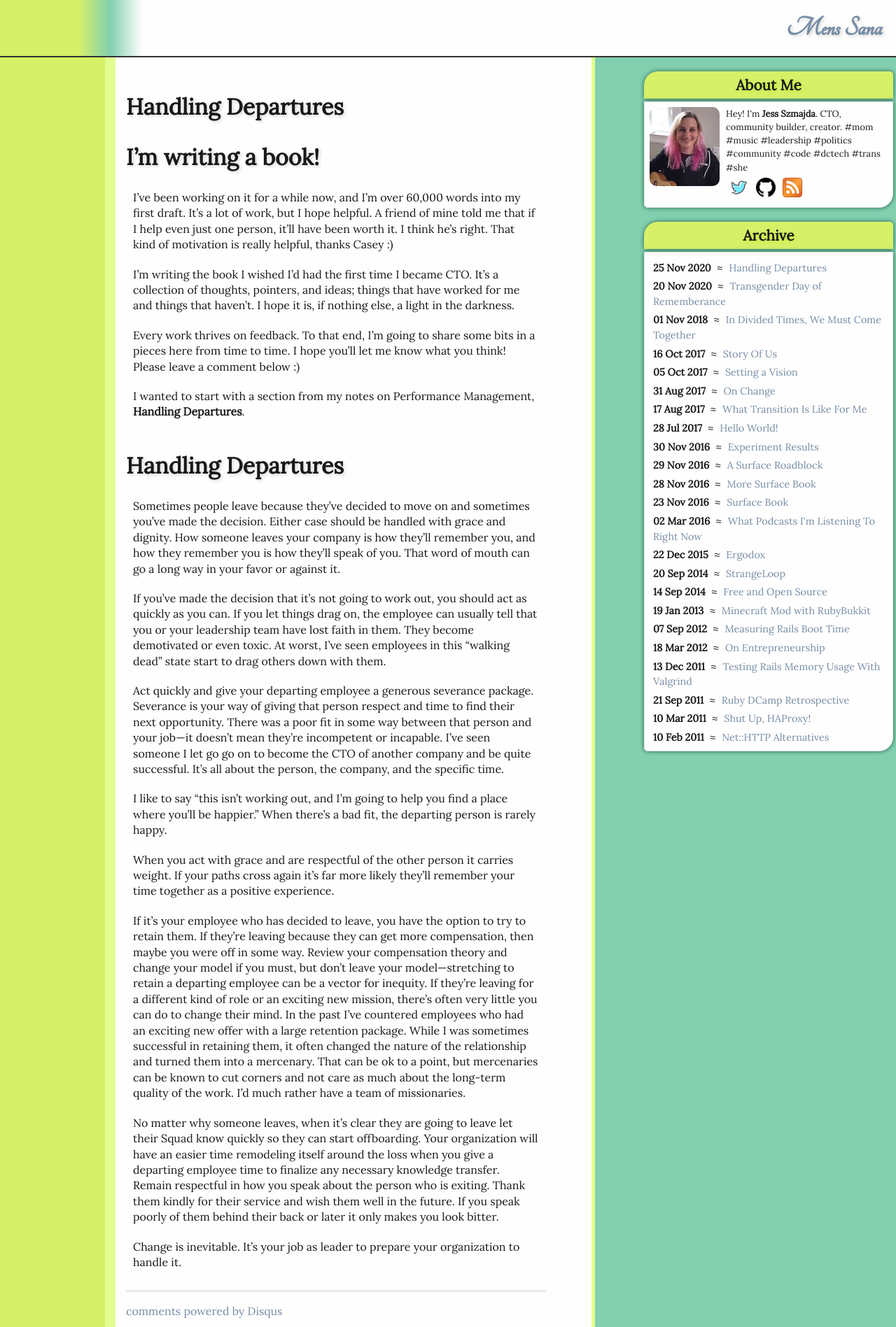
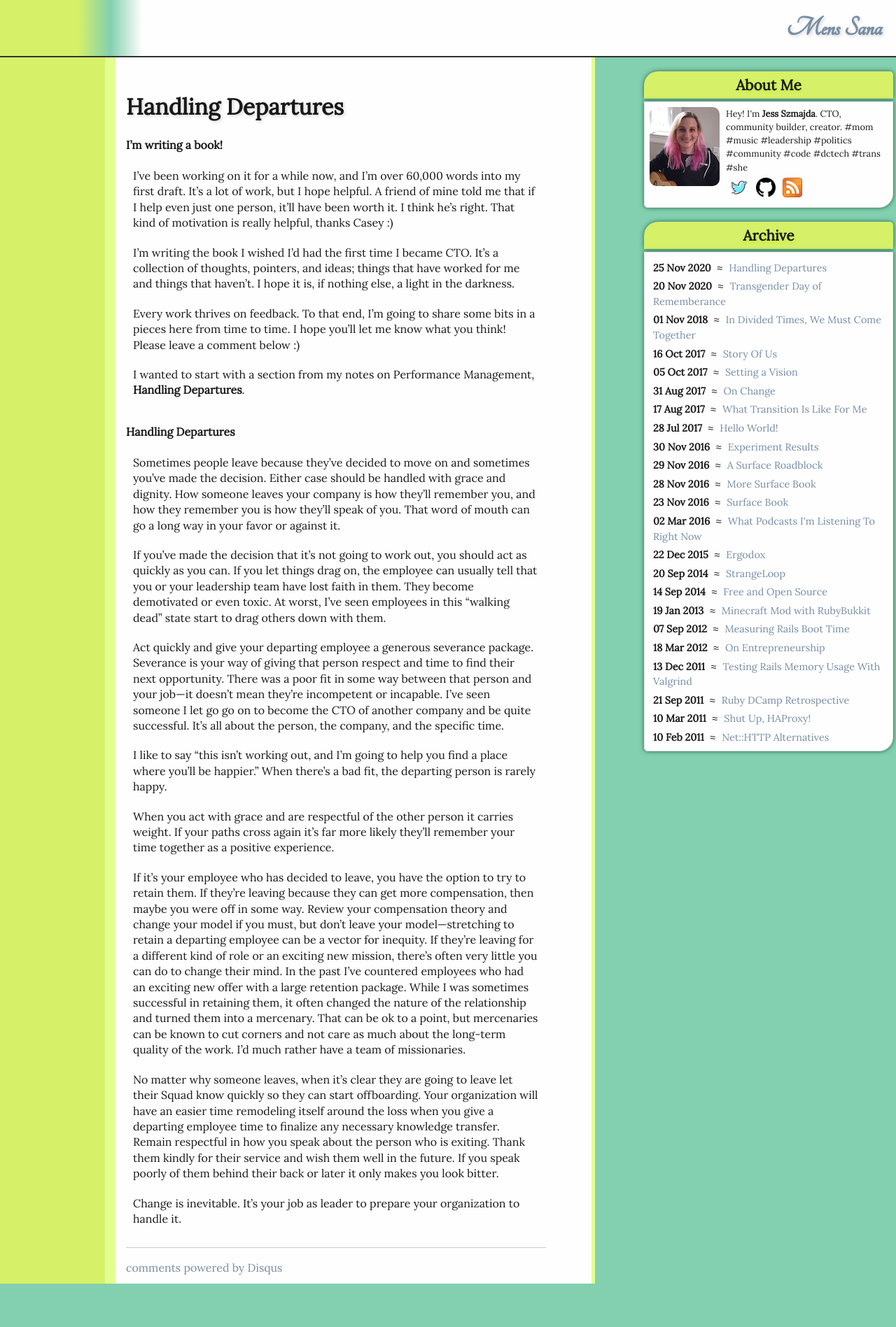
Before and after one commit to jszmajda/blog, a Jekyll site: the page built from essays/_posts/2020-11-25-handling-departures.md, in a window 1280 px wide. Shown: the whole page at 70% size. Built offline with Jekyll 4.4.1, drawn with Linux system fonts in a browser that asks for light colours; some web fonts are replaced; comment, search, counter and statistics services are not loaded; after the commit the page ends 1835 px from its top, so only the background shows below that.

Commit message:
small format tweak

```diff
--- a/essays/_posts/2020-11-25-handling-departures.md
+++ b/essays/_posts/2020-11-25-handling-departures.md
@@ -3,7 +3,7 @@ layout: post
 title: Handling Departures
 ---
 
-## I'm writing a book!
+### I'm writing a book!
 
 I've been working on it for a while now, and I'm over 60,000 words into my
 first draft. It's a lot of work, but I hope helpful.  A friend of mine told me
@@ -21,7 +21,7 @@ leave a comment below :)
 I wanted to start with a section from my notes on Performance Management,
 **Handling Departures**.
 
-## Handling Departures
+### Handling Departures
 
 Sometimes people leave because they’ve decided to move on and sometimes you’ve
 made the decision. Either case should be handled with grace and dignity. How
```
